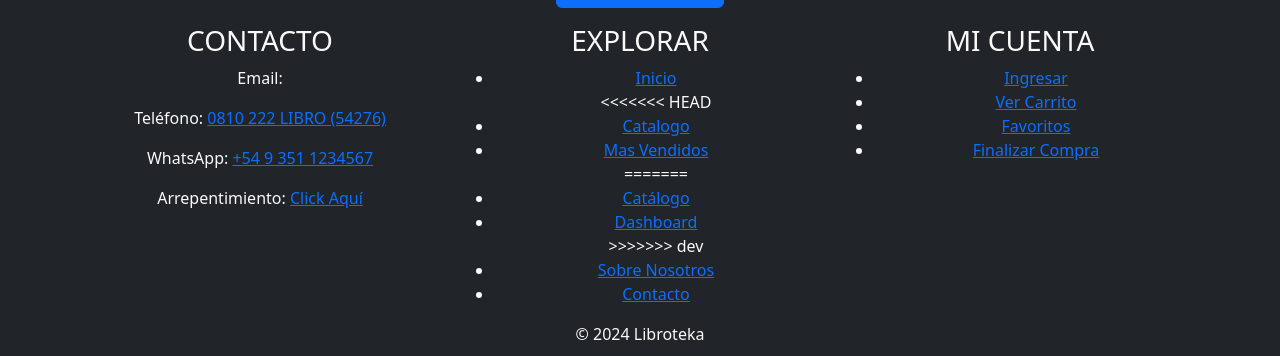
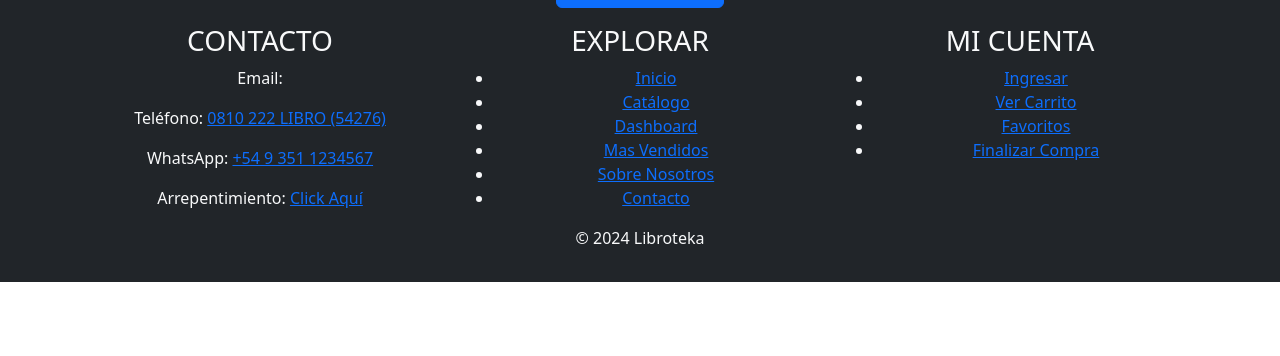
Before and after one commit to ISPC-Bookster/Libroteka, an Angular app in the folder Frontend/: page /home in a window 1280 px wide. Shown: the part 1230-1586 px from the top of the page. After the commit the page ends 1512 px from the top, so only its background shows below. Built offline with nearby package versions, Linux system fonts and the light colour scheme.

Commit message:
Fixed merge with dev

```diff
--- a/Frontend/src/app/components/shared/footer/footer.component.html
+++ b/Frontend/src/app/components/shared/footer/footer.component.html
@@ -27,13 +27,9 @@
                 <h3>EXPLORAR</h3>
                 <ul>
                     <li><a routerLink="/home">Inicio</a></li>
-<<<<<<< HEAD
-                    <li><a routerLink="/catalogo">Catalogo</a></li>
-                    <li><a routerLink="/mas-vendidos">Mas Vendidos</a></li>
-=======
                     <li><a routerLink="/catalogo">Catálogo</a></li>
                     <li><a routerLink="/Dashboard">Dashboard</a></li>
->>>>>>> dev
+                    <li><a routerLink="/mas-vendidos">Mas Vendidos</a></li>
                     <li><a routerLink="/sobre-nosotros">Sobre Nosotros</a></li>
                     <li><a routerLink="/contacto">Contacto</a></li>
                 </ul>
```
